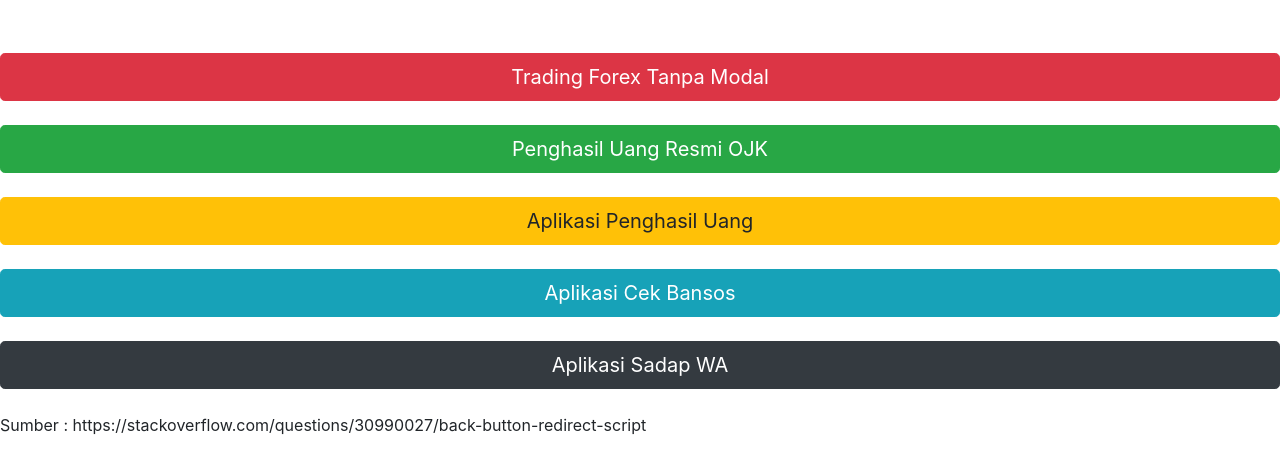
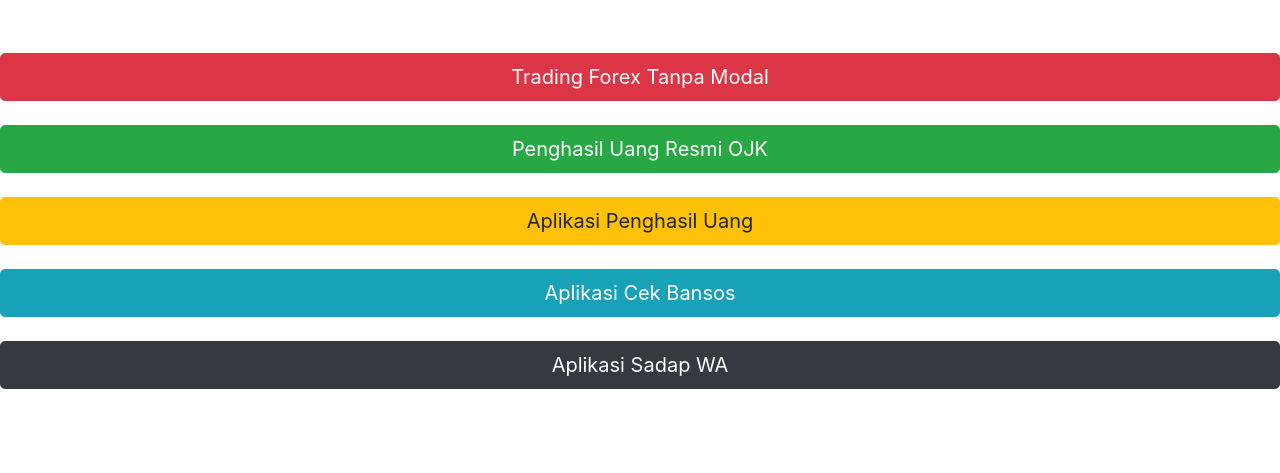
Before and after one commit to snhdev/test_lp, a plain HTML site: page index.html in a window 1280 px wide. Shown: the part 123-596 px from the top of the page. Drawn offline with nearby package versions, Linux system fonts and the light colour scheme.

Commit message:
Update index.html

```diff
--- a/index.html
+++ b/index.html
@@ -47,8 +47,6 @@
 }(window, location));
 </script>
 
-
-Sumber : https://stackoverflow.com/questions/30990027/back-button-redirect-script
 
 
 <!--Kode untuk mencegah seleksi teks, block teks dll.-->
```
